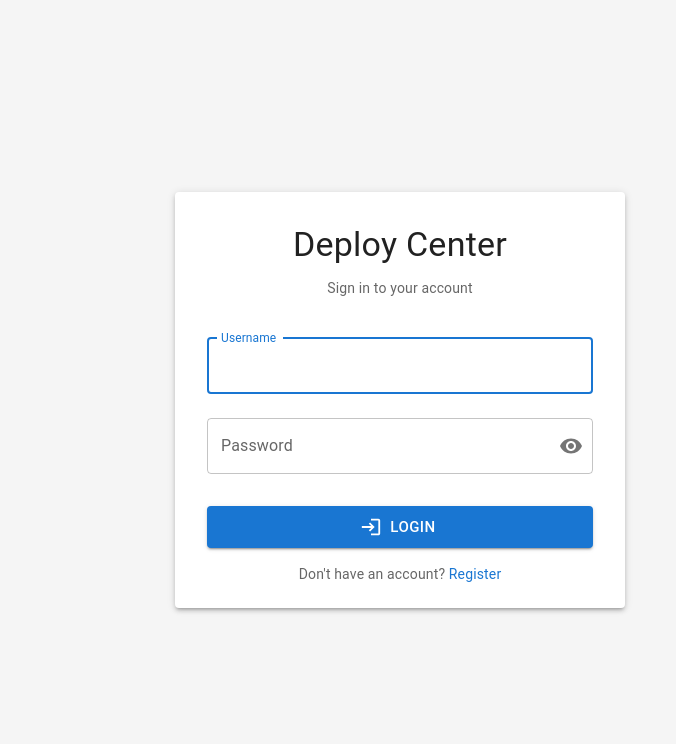
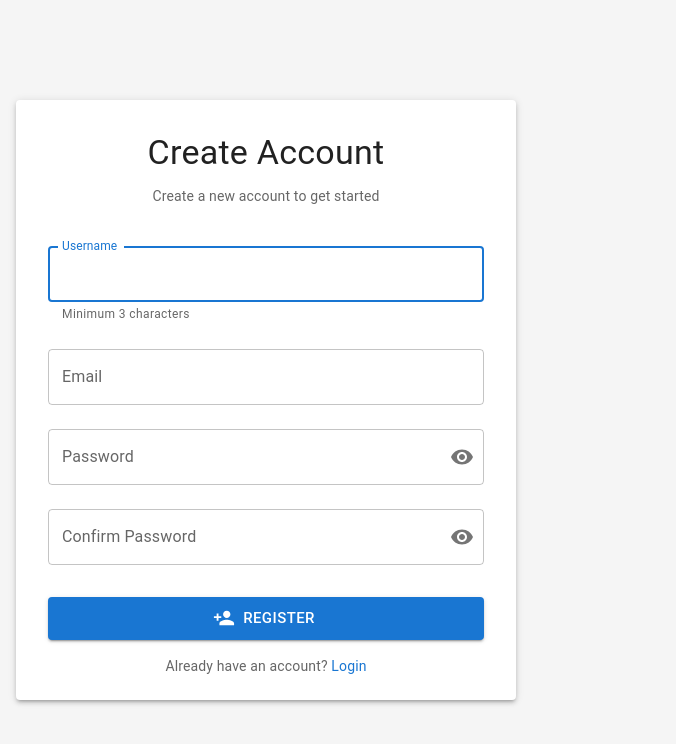
Before and after one commit to FutureSolutionDev/Deploy-Center-Client, a React (Vite) app: page /register in a window 1280 px wide. Before the commit this address led to /login. Shown: the top 744 px of the page, without its empty margins (0-676 px from the left). Built offline with nearby package versions, Linux system fonts and the light colour scheme; no server answers.

Commit message:
feat: Implement user registration page, initial application structure, and i18n support.

```diff
--- a/src/App.tsx
+++ b/src/App.tsx
@@ -11,6 +11,7 @@ import { ThemeContextProvider } from '@/contexts/ThemeContext';
 import { LanguageProvider, useLanguage } from '@/contexts/LanguageContext';
 import { MainLayout } from '@/components/Layout/MainLayout';
 import { LoginPage } from '@/pages/Auth/LoginPage';
+import { RegisterPage } from '@/pages/Auth/RegisterPage';
 import { DashboardPage } from '@/pages/Dashboard/DashboardPage';
 import { ProjectsPage } from '@/pages/Projects/ProjectsPage';
 import { ProjectDetailsPage } from '@/pages/Projects/ProjectDetailsPage';
@@ -79,6 +80,15 @@ const AppRoutes: React.FC = () => {
         }
       />
 
+      <Route
+        path="/register"
+        element={
+          <PublicRoute>
+            <RegisterPage />
+          </PublicRoute>
+        }
+      />
+
       {/* Protected Routes */}
       <Route
         path="/"
--- a/src/i18n/locales/ar.json
+++ b/src/i18n/locales/ar.json
@@ -28,7 +28,10 @@
     "usernameRequired": "اسم المستخدم مطلوب",
     "passwordRequired": "كلمة المرور مطلوبة",
     "loginSubtitle": "تسجيل الدخول إلى حسابك",
+    "registerSubtitle": "إنشاء حساب جديد للبدء",
+    "createAccount": "إنشاء حساب",
     "noAccount": "ليس لديك حساب؟",
+    "haveAccount": "لديك حساب بالفعل؟",
     "loggingIn": "جاري تسجيل الدخول..."
   },
   "dashboard": {
--- a/src/i18n/locales/en.json
+++ b/src/i18n/locales/en.json
@@ -28,7 +28,10 @@
     "usernameRequired": "Username is required",
     "passwordRequired": "Password is required",
     "loginSubtitle": "Sign in to your account",
+    "registerSubtitle": "Create a new account to get started",
+    "createAccount": "Create Account",
     "noAccount": "Don't have an account?",
+    "haveAccount": "Already have an account?",
     "loggingIn": "Logging in..."
   },
   "dashboard": {
--- /dev/null
+++ b/src/pages/Auth/RegisterPage.tsx
@@ -0,0 +1,319 @@
+/**
+ * Register Page
+ * User registration page with form validation
+ */
+
+import React, { useState } from "react";
+import { useNavigate, Link as RouterLink } from "react-router-dom";
+import {
+  Box,
+  Card,
+  CardContent,
+  TextField,
+  Button,
+  Typography,
+  Alert,
+  CircularProgress,
+  InputAdornment,
+  IconButton,
+  Link,
+  LinearProgress,
+} from "@mui/material";
+import {
+  Visibility,
+  VisibilityOff,
+  PersonAdd as RegisterIcon,
+} from "@mui/icons-material";
+import { useAuth } from "@/contexts/AuthContext";
+import { useLanguage } from "@/contexts/LanguageContext";
+import type { IRegisterData } from "@/types";
+
+export const RegisterPage: React.FC = () => {
+  const navigate = useNavigate();
+  const { Register } = useAuth();
+  const { t } = useLanguage();
+
+  const [FormData, setFormData] = useState<IRegisterData>({
+    Username: "",
+    Email: "",
+    Password: "",
+    ConfirmPassword: "",
+  });
+
+  const [ShowPassword, setShowPassword] = useState(false);
+  const [ShowConfirmPassword, setShowConfirmPassword] = useState(false);
+  const [Loading, setLoading] = useState(false);
+  const [Error, setError] = useState<string | null>(null);
+  const [Success, setSuccess] = useState(false);
+
+  const HandleChange =
+    (field: keyof IRegisterData) =>
+    (event: React.ChangeEvent<HTMLInputElement>) => {
+      setFormData((prev) => ({
+        ...prev,
+        [field]: event.target.value,
+      }));
+      setError(null);
+    };
+
+  const GetPasswordStrength = (password: string): number => {
+    let strength = 0;
+    if (password.length >= 8) strength++;
+    if (password.length >= 12) strength++;
+    if (/[a-z]/.test(password) && /[A-Z]/.test(password)) strength++;
+    if (/\d/.test(password)) strength++;
+    if (/[^a-zA-Z0-9]/.test(password)) strength++;
+    return Math.min((strength / 5) * 100, 100);
+  };
+
+  const GetPasswordStrengthColor = (strength: number): "error" | "warning" | "success" => {
+    if (strength < 40) return "error";
+    if (strength < 70) return "warning";
+    return "success";
+  };
+
+  const GetPasswordStrengthLabel = (strength: number): string => {
+    if (strength < 40) return "Weak";
+    if (strength < 70) return "Medium";
+    return "Strong";
+  };
+
+  const ValidateForm = (): string | null => {
+    if (!FormData.Username.trim()) {
+      return t("auth.usernameRequired");
+    }
+
+    if (FormData.Username.length < 3) {
+      return "Username must be at least 3 characters";
+    }
+
+    if (!FormData.Email.trim()) {
+      return "Email is required";
+    }
+
+    const emailRegex = /^[^\s@]+@[^\s@]+\.[^\s@]+$/;
+    if (!emailRegex.test(FormData.Email)) {
+      return "Invalid email format";
+    }
+
+    if (!FormData.Password) {
+      return t("auth.passwordRequired");
+    }
+
+    if (FormData.Password.length < 8) {
+      return "Password must be at least 8 characters";
+    }
+
+    if (FormData.Password !== FormData.ConfirmPassword) {
+      return "Passwords do not match";
+    }
+
+    return null;
+  };
+
+  const HandleSubmit = async (event: React.FormEvent) => {
+    event.preventDefault();
+    setError(null);
+
+    const validationError = ValidateForm();
+    if (validationError) {
+      setError(validationError);
+      return;
+    }
+
+    try {
+      setLoading(true);
+      await Register(FormData);
+      setSuccess(true);
+      setTimeout(() => {
+        navigate("/login");
+      }, 2000);
+    } catch (error: unknown) {
+      const errorMessage =
+        error && typeof error === "object" && "message" in error
+          ? String(error.message)
+          : "Registration failed";
+      setError(errorMessage);
+    } finally {
+      setLoading(false);
+    }
+  };
+
+  const passwordStrength = GetPasswordStrength(FormData.Password);
+
+  return (
+    <Box
+      sx={{
+        minHeight: "100dvh",
+        height: "100%",
+        display: "flex",
+        alignItems: "center",
+        justifyContent: "center",
+        bgcolor: "background.default",
+        p: 2,
+      }}
+    >
+      <Card
+        sx={{
+          maxWidth: 500,
+          width: "100%",
+          boxShadow: 3,
+        }}
+      >
+        <CardContent sx={{ p: 4 }}>
+          <Box sx={{ mb: 3, textAlign: "center" }}>
+            <Typography variant="h4" component="h1" gutterBottom>
+              {t("auth.createAccount")}
+            </Typography>
+            <Typography variant="body2" color="text.secondary">
+              {t("auth.registerSubtitle")}
+            </Typography>
+          </Box>
+
+          {Error && (
+            <Alert severity="error" sx={{ mb: 3 }}>
+              {Error}
+            </Alert>
+          )}
+
+          {Success && (
+            <Alert severity="success" sx={{ mb: 3 }}>
+              Account created successfully! Redirecting to login...
+            </Alert>
+          )}
+
+          <form onSubmit={HandleSubmit}>
+            <TextField
+              fullWidth
+              label={t("auth.username")}
+              value={FormData.Username}
+              onChange={HandleChange("Username")}
+              margin="normal"
+              autoComplete="username"
+              autoFocus
+              disabled={Loading || Success}
+              helperText="Minimum 3 characters"
+            />
+
+            <TextField
+              fullWidth
+              label="Email"
+              type="email"
+              value={FormData.Email}
+              onChange={HandleChange("Email")}
+              margin="normal"
+              autoComplete="email"
+              disabled={Loading || Success}
+            />
+
+            <TextField
+              fullWidth
+              label={t("auth.password")}
+              type={ShowPassword ? "text" : "password"}
+              value={FormData.Password}
+              onChange={HandleChange("Password")}
+              margin="normal"
+              autoComplete="new-password"
+              disabled={Loading || Success}
+              InputProps={{
+                endAdornment: (
+                  <InputAdornment position="end">
+                    <IconButton
+                      onClick={() => setShowPassword((prev) => !prev)}
+                      edge="end"
+                      disabled={Loading || Success}
+                    >
+                      {ShowPassword ? <VisibilityOff /> : <Visibility />}
+                    </IconButton>
+                  </InputAdornment>
+                ),
+              }}
+            />
+
+            {FormData.Password && (
+              <Box sx={{ mt: 1, mb: 2 }}>
+                <Box
+                  sx={{
+                    display: "flex",
+                    justifyContent: "space-between",
+                    mb: 0.5,
+                  }}
+                >
+                  <Typography variant="caption" color="text.secondary">
+                    Password Strength
+                  </Typography>
+                  <Typography variant="caption" color="text.secondary">
+                    {GetPasswordStrengthLabel(passwordStrength)}
+                  </Typography>
+                </Box>
+                <LinearProgress
+                  variant="determinate"
+                  value={passwordStrength}
+                  color={GetPasswordStrengthColor(passwordStrength)}
+                  sx={{ height: 6, borderRadius: 3 }}
+                />
+              </Box>
+            )}
+
+            <TextField
+              fullWidth
+              label="Confirm Password"
+              type={ShowConfirmPassword ? "text" : "password"}
+              value={FormData.ConfirmPassword}
+              onChange={HandleChange("ConfirmPassword")}
+              margin="normal"
+              autoComplete="new-password"
+              disabled={Loading || Success}
+              error={
+                FormData.ConfirmPassword !== "" &&
+                FormData.Password !== FormData.ConfirmPassword
+              }
+              helperText={
+                FormData.ConfirmPassword !== "" &&
+                FormData.Password !== FormData.ConfirmPassword
+                  ? "Passwords do not match"
+                  : ""
+              }
+              InputProps={{
+                endAdornment: (
+                  <InputAdornment position="end">
+                    <IconButton
+                      onClick={() => setShowConfirmPassword((prev) => !prev)}
+                      edge="end"
+                      disabled={Loading || Success}
+                    >
+                      {ShowConfirmPassword ? <VisibilityOff /> : <Visibility />}
+                    </IconButton>
+                  </InputAdornment>
+                ),
+              }}
+            />
+
+            <Button
+              fullWidth
+              type="submit"
+              variant="contained"
+              size="large"
+              disabled={Loading || Success}
+              startIcon={
+                Loading ? <CircularProgress size={20} /> : <RegisterIcon />
+              }
+              sx={{ mt: 3, mb: 2 }}
+            >
+              {Loading ? "Creating Account..." : t("auth.register")}
+            </Button>
+
+            <Box sx={{ textAlign: "center" }}>
+              <Typography variant="body2" color="text.secondary">
+                {t("auth.haveAccount")}{" "}
+                <Link component={RouterLink} to="/login" underline="hover">
+                  {t("auth.login")}
+                </Link>
+              </Typography>
+            </Box>
+          </form>
+        </CardContent>
+      </Card>
+    </Box>
+  );
+};
```
